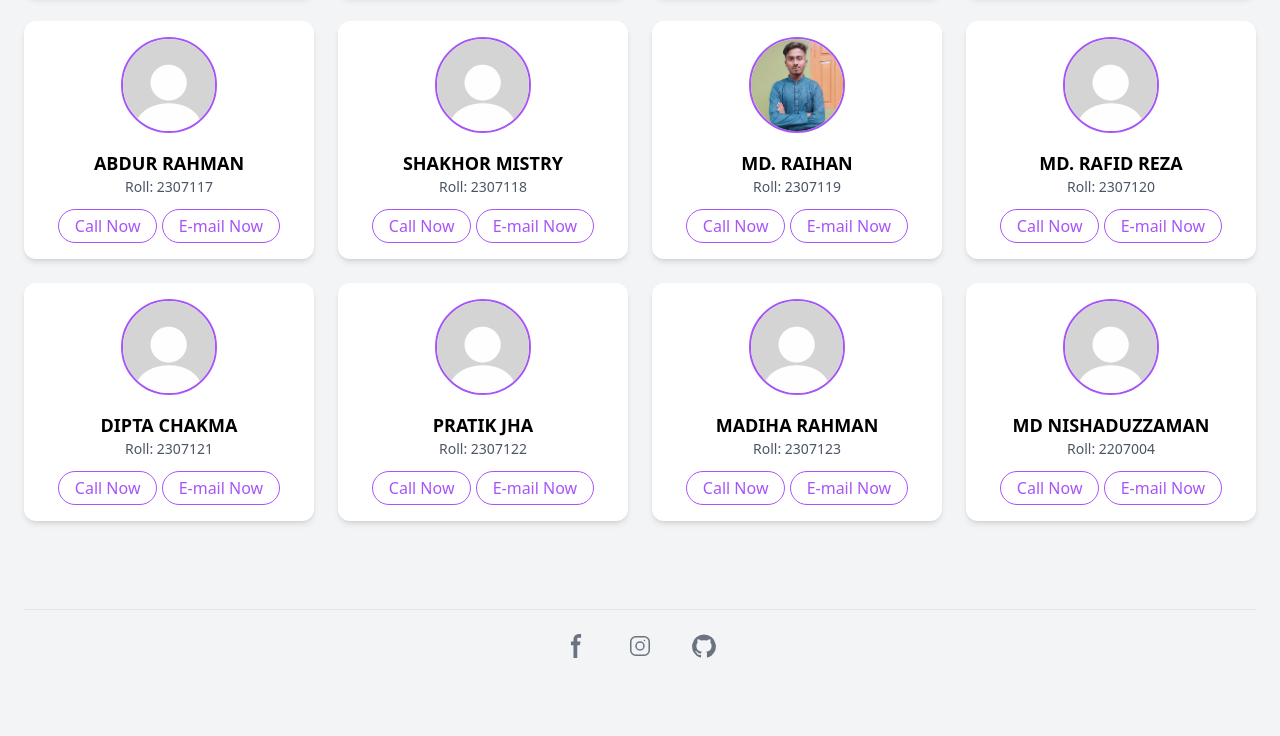
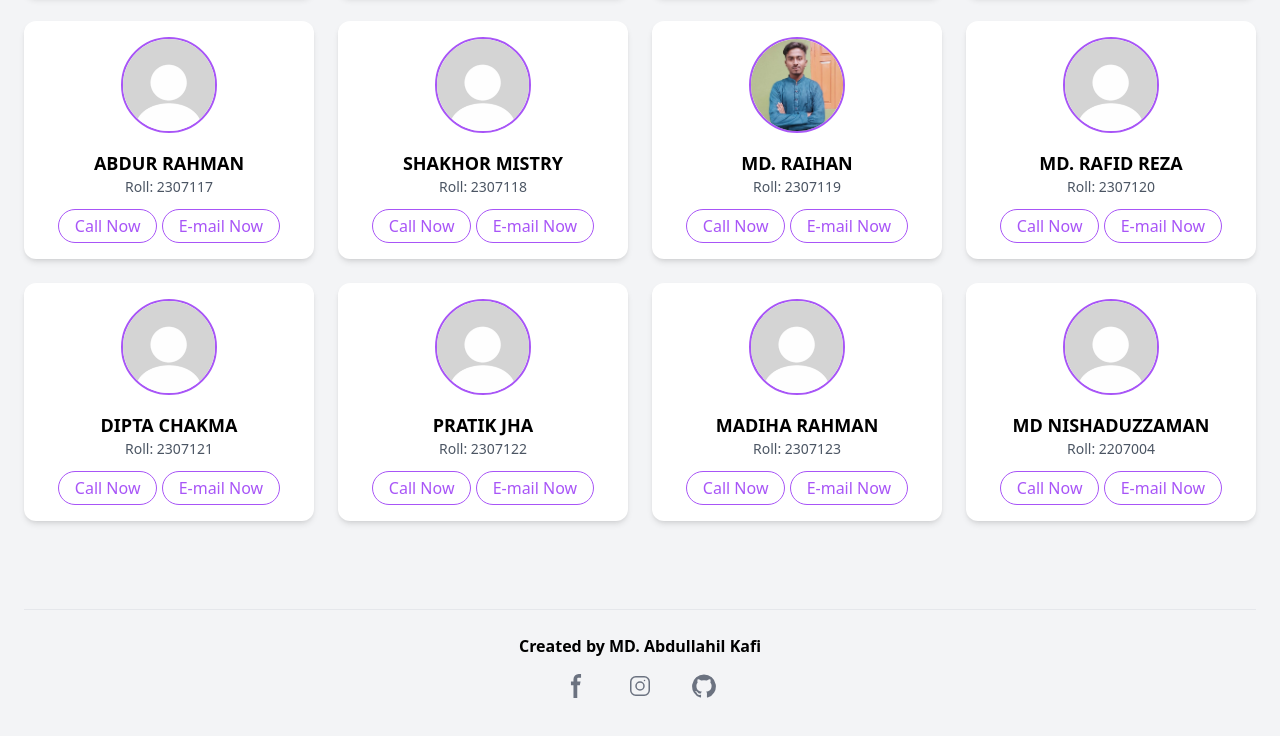
Before and after one commit to zubayer-al-kafi/cse23info, a plain HTML site: page index.html in a window 1280 px wide. Shown: the part 8399-9135 px from the top of the page. Before the commit the page ends 9105 px from the top, so only its background shows below. Drawn offline with nearby package versions, Linux system fonts and the light colour scheme; files whose address does not match are found by name.

Commit message:
Update index.html

```diff
--- a/index.html
+++ b/index.html
@@ -69,8 +69,9 @@
 
 <footer class="bg-gray-100 dark:bg-gray-900 mt-10 py-6">
       <hr class="my-6 border-gray-200 dark:border-gray-700" />
-
-      <div class="flex justify-center items-center gap-x-5 md:gap-x-10">
+      <div class="flex flex-col">
+        <b class="text-center">Created by MD. Abdullahil Kafi</b>
+        <div class="flex justify-center items-center mt-4 gap-x-5 md:gap-x-10">
           <!-- Facebook -->
           <a
             href="https://www.facebook.com/mdzubayer.ac.bd"
@@ -132,6 +133,7 @@
             <span class="sr-only">GitHub account</span>
           </a>
         </div>
+      </div>
     </footer>
 
     <script src="information.js"></script>
```
Lines whose indentation alone changed are shown as unchanged.
